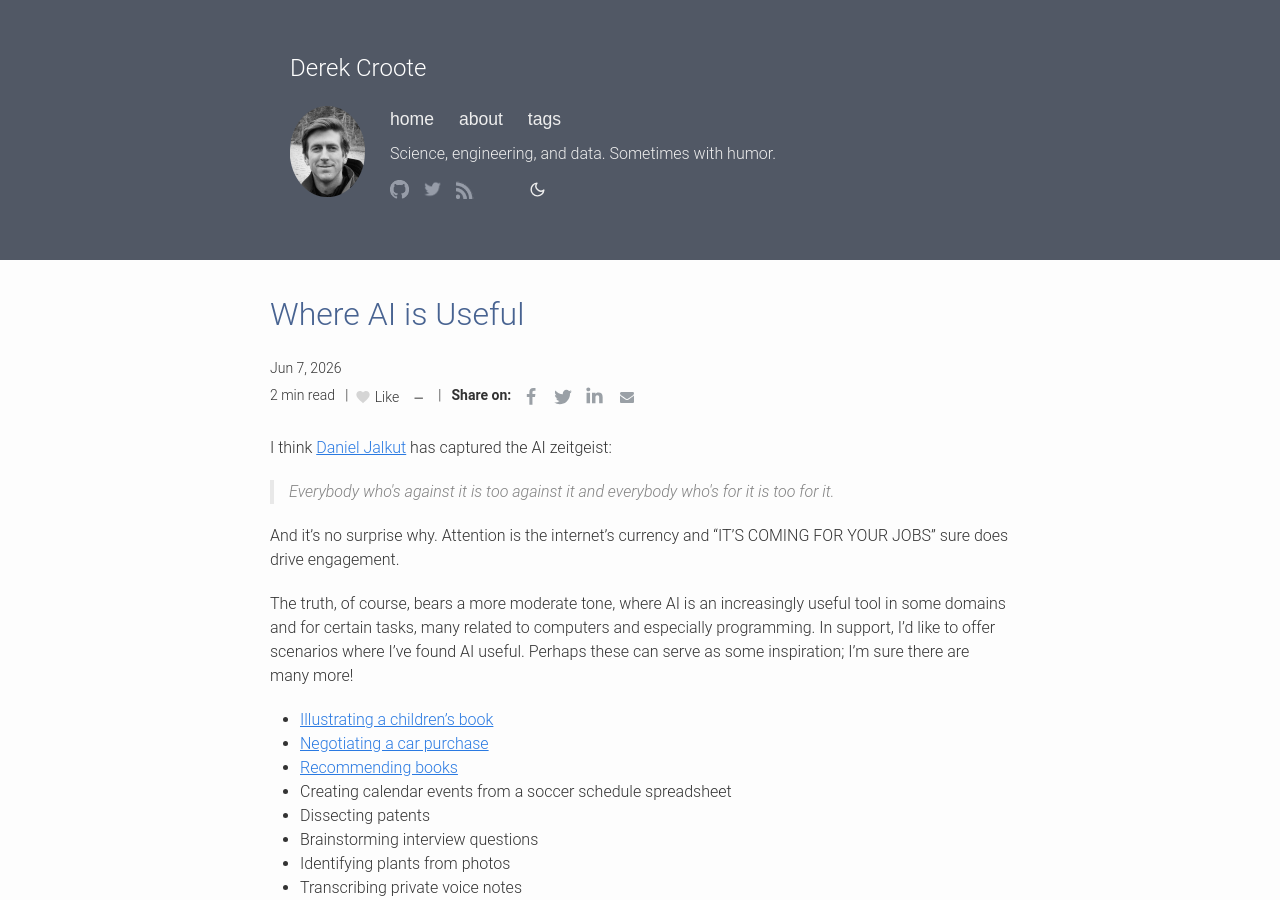
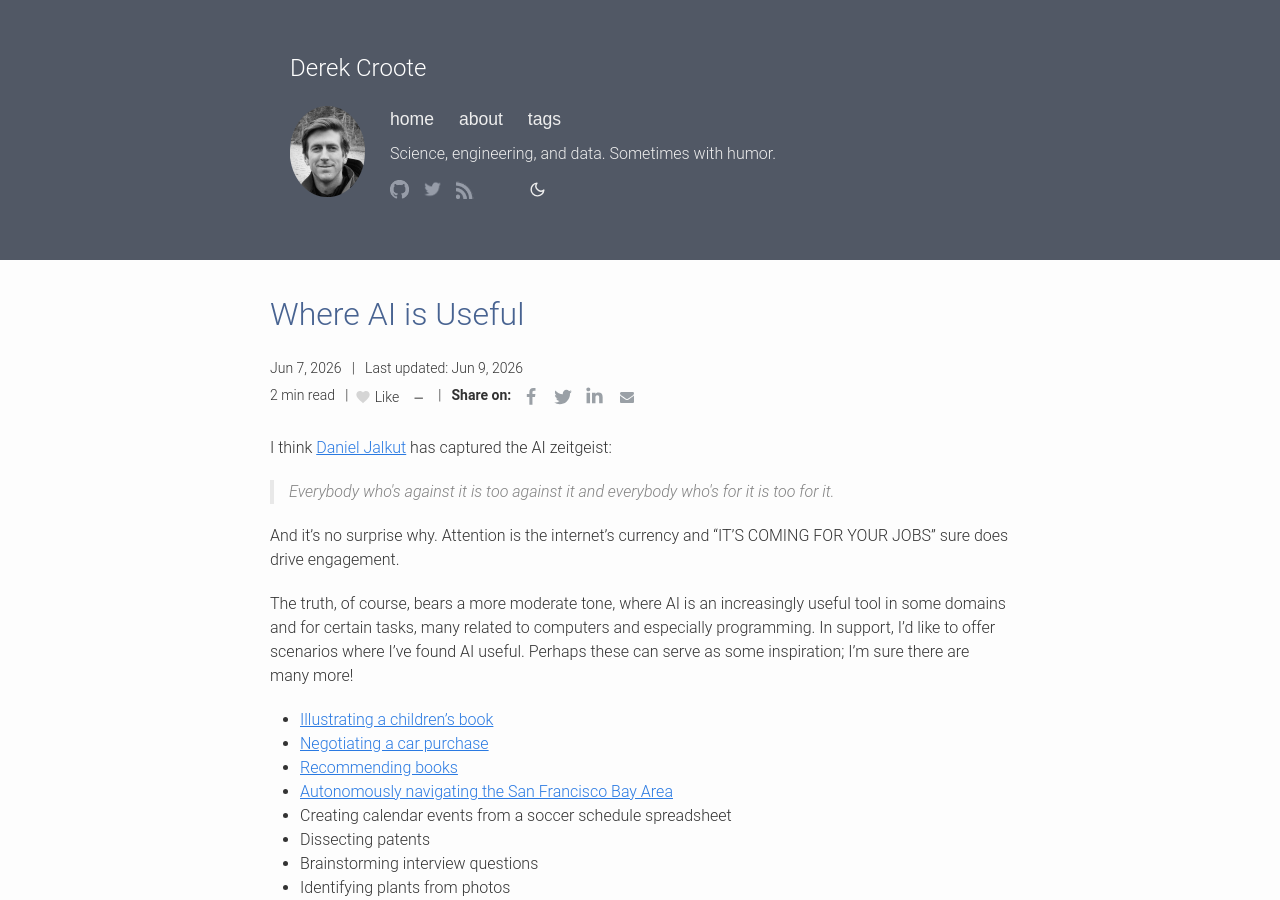
Before and after one commit to dcroote/dcroote.github.io, a Jekyll site: the page built from _posts/2026-06-07-where-ai-is-useful.md, in a window 1280 px wide and 900 px high. Built offline with Jekyll 4.4.1, drawn with Linux system fonts in a browser that asks for light colours; some web fonts are replaced.

Commit message:
fix: add waymo to AI usefulness post

```diff
--- a/_posts/2026-06-07-where-ai-is-useful.md
+++ b/_posts/2026-06-07-where-ai-is-useful.md
@@ -6,6 +6,7 @@ image-alt: A desktop with two Nvidia GPUs.
 comments: false
 description: Is AI taking everyone's job? The truth bears a more moderate tone, but AI is an increasingly useful tool. Here I provide scenarios where I've found AI useful.
 tags: [AI, software]
+last_modified_at: 2026-06-09 08:21:00 -0700
 ---
 
 I think <a href="https://mastodon.social/@danielpunkass/116639318125898071" target="_blank">Daniel Jalkut</a> has captured the AI zeitgeist:
@@ -21,6 +22,7 @@ The truth, of course, bears a more moderate tone, where AI is an increasingly us
 - <a href="/2023/12/10/childrens-book.html">Illustrating a children's book</a>
 - <a href="/2025/02/01/ai-car-negotiations.html">Negotiating a car purchase</a>
 - <a href="/2026/03/15/ai-book-recommendations-bookshelf.html">Recommending books</a>
+- <a href="https://x.com/DerekCroote/status/1880137176455016852?s=20" _target="blank">Autonomously navigating the San Francisco Bay Area</a>
 - Creating calendar events from a soccer schedule spreadsheet
 - Dissecting patents
 - Brainstorming interview questions
```
